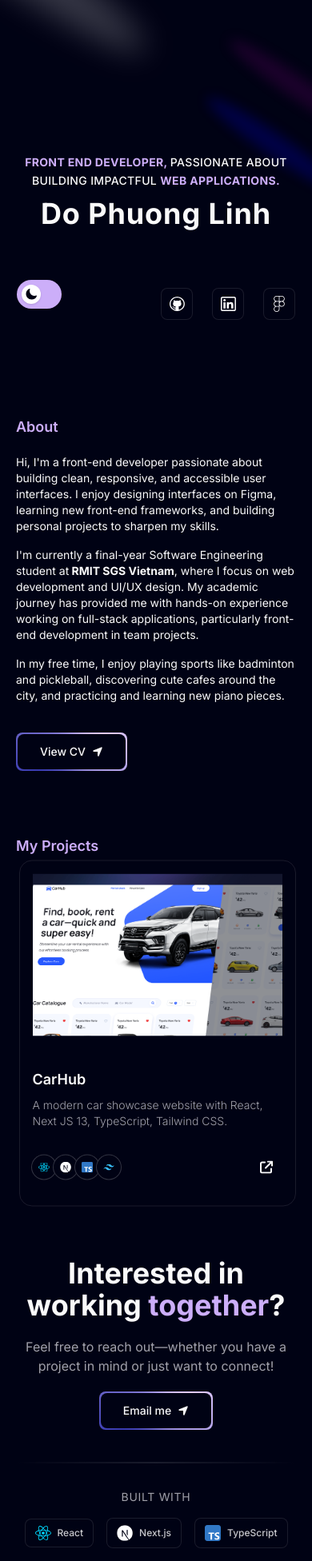
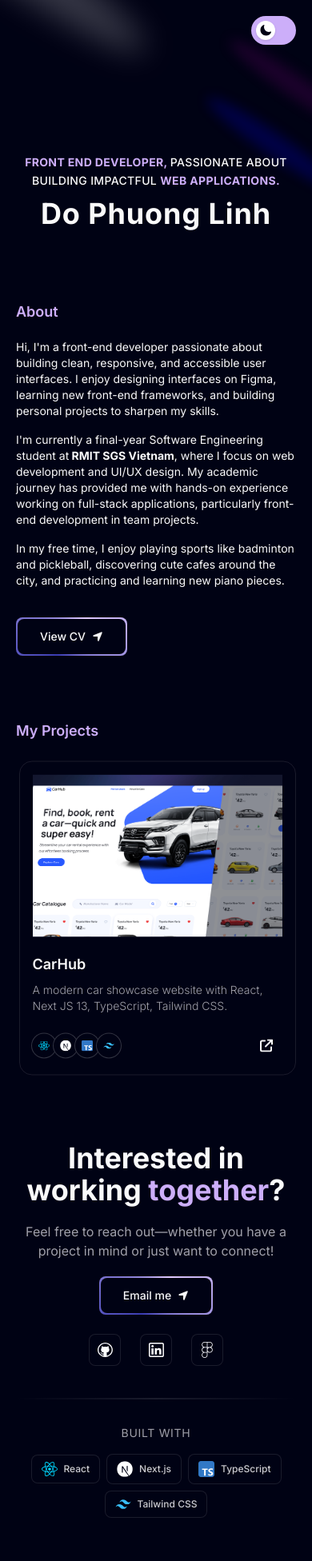
Before and after one commit to dophuonglinhh/my-portfolio, a Next.js app: page / in a window 390 px wide. Shown: the top 1952 px of the page at 80% size. Built offline with nearby package versions, Linux system fonts and the light colour scheme.

Commit message:
update: improve mobile layout and theme support

```diff
--- a/app/page.tsx
+++ b/app/page.tsx
@@ -22,6 +22,11 @@ const Home = () => {
 
   return (
     <main className="relative bg-background w-full overflow-hidden scroll-smooth">
+      {/* Theme Switcher - Fixed on mobile, inline on desktop */}
+      <div className="lg:hidden fixed top-5 right-5 z-[100]">
+        <ThemeSwitcher currentTheme={resolvedTheme || "dark"} />
+      </div>
+
       <div className="mx-auto sm:px-10 px-5 sm:max-w-7xl lg:max-w-none lg:px-0">
         <div className="lg:hidden">
           <FloatingNav navItems={navItems} />
@@ -36,7 +41,8 @@ const Home = () => {
                   <StaticNav navItems={navItems} />
                 </div>
               </div>
-              <div className="py-10 flex justify-between items-center">
+              {/* Desktop only: Theme switcher and social media */}
+              <div className="hidden lg:flex py-10 justify-between items-center">
                 <ThemeSwitcher currentTheme={resolvedTheme || "dark"} />
                 <SocialMedia />
               </div>
--- a/components/Contact.tsx
+++ b/components/Contact.tsx
@@ -1,6 +1,7 @@
 import { FaLocationArrow } from "react-icons/fa6";
 
 import MagicButton from "./MagicButton";
+import SocialMedia from "./SocialMedia";
 
 const Contact = () => {
   return (
@@ -21,6 +22,11 @@ const Contact = () => {
             position="right"
           />
         </a>
+
+        {/* Social Media - shown on mobile */}
+        <div className="lg:hidden">
+          <SocialMedia />
+        </div>
       </div>
     </div>
   );
--- a/components/RecentProjects.tsx
+++ b/components/RecentProjects.tsx
@@ -17,7 +17,7 @@ const RecentProjects = () => {
             key={item.id}
           >
             <PinContainer title={item.title} href={item.link}>
-              <div className="relative flex items-center justify-center sm:w-96 w-[80vw] overflow-hidden h-[24vh] mb-10">
+              <div className="relative flex items-center justify-center sm:w-96 w-[80vw] overflow-hidden h-[24vh] mb-5">
                 <div
                   className="relative w-full h-full overflow-hidden lg:rounded-3xl"
                   style={{ backgroundColor: "#13162D" }}
@@ -44,7 +44,7 @@ const RecentProjects = () => {
                 {item.des}
               </p>
 
-              <div className="flex items-center justify-between mt-7 mb-3">
+              <div className="flex items-center justify-between mt-5">
                 <div className="flex items-center">
                   {item.iconLists.map((icon, index) => (
                     <div
--- a/components/ui/FloatingNavbar.tsx
+++ b/components/ui/FloatingNavbar.tsx
@@ -61,28 +61,22 @@ export const FloatingNav = ({
           // change rounded-full to rounded-lg
           // remove dark:border-white/[0.2] dark:bg-black bg-white border-transparent
           // change  pr-2 pl-8 py-2 to px-10 py-5
-          "flex max-w-fit md:min-w-fit lg:min-w-fit fixed z-[5000] top-10 inset-x-0 mx-auto px-10 py-5 rounded-lg border border-black/.1 shadow-[0px_2px_3px_-1px_rgba(0,0,0,0.1),0px_1px_0px_0px_rgba(25,28,33,0.02),0px_0px_0px_1px_rgba(25,28,33,0.08)] items-center justify-center space-x-4",
+          "flex max-w-fit md:min-w-fit lg:min-w-fit fixed z-[5000] top-10 inset-x-0 mx-auto px-10 py-5 rounded-lg border backdrop-blur-lg saturate-180 bg-white/75 dark:bg-[rgba(17,25,40,0.75)] border-black/10 dark:border-white/[0.125] shadow-[0px_2px_3px_-1px_rgba(0,0,0,0.1),0px_1px_0px_0px_rgba(25,28,33,0.02),0px_0px_0px_1px_rgba(25,28,33,0.08)] items-center justify-center space-x-4",
           className
         )}
-        style={{
-          backdropFilter: "blur(16px) saturate(180%)",
-          backgroundColor: "rgba(17, 25, 40, 0.75)",
-          borderRadius: "12px",
-          border: "1px solid rgba(255, 255, 255, 0.125)",
-        }}
       >
         {navItems.map((navItem: any, idx: number) => (
           <Link
             key={`link=${idx}`}
             href={navItem.link}
             className={cn(
-              "relative dark:text-neutral-50 items-center  flex space-x-1 text-neutral-600 dark:hover:text-neutral-300 hover:text-neutral-500"
+              "relative text-neutral-700 dark:text-neutral-50 items-center flex space-x-1 hover:text-neutral-900 dark:hover:text-neutral-300 transition-colors"
             )}
           >
             <span className="block sm:hidden">{navItem.icon}</span>
             {/* add !cursor-pointer */}
             {/* remove hidden sm:block for the mobile responsive */}
-            <span className=" text-sm !cursor-pointer">{navItem.name}</span>
+            <span className="text-sm !cursor-pointer">{navItem.name}</span>
           </Link>
         ))}
         {/* remove this login btn */}
--- a/components/ui/Footer.tsx
+++ b/components/ui/Footer.tsx
@@ -22,7 +22,7 @@ const Footer = () => {
         <p className="text-sm text-muted-foreground mb-4 tracking-wider uppercase">
           Built with
         </p>
-        <div className="flex flex-wrap items-center justify-center gap-4 md:gap-6">
+        <div className="flex flex-wrap items-center justify-center gap-2 md:gap-6">
           {techStack.map((tech) => (
             <a
               key={tech.name}
@@ -38,7 +38,7 @@ const Footer = () => {
                 height={20}
                 className="transition-all duration-200"
               />
-              <span className="text-xs md:text-sm font-medium text-foreground/80 group-hover:text-foreground transition-colors">
+              <span className="text-xs md:text-sm font-medium text-white/80 group-hover:text-white transition-colors">
                 {tech.name}
               </span>
             </a>
```
